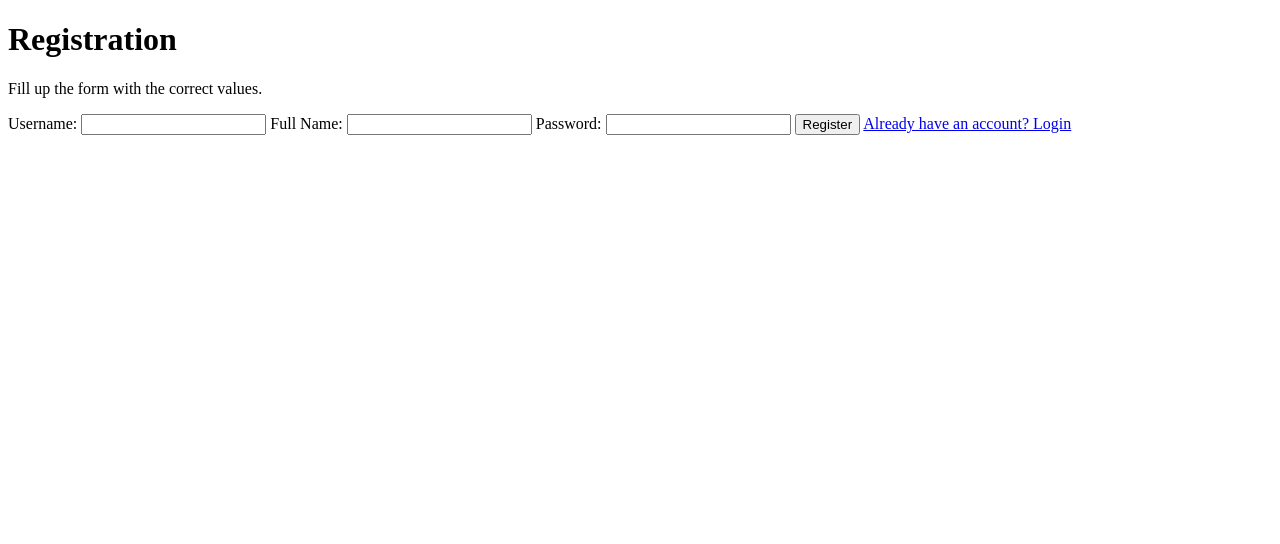
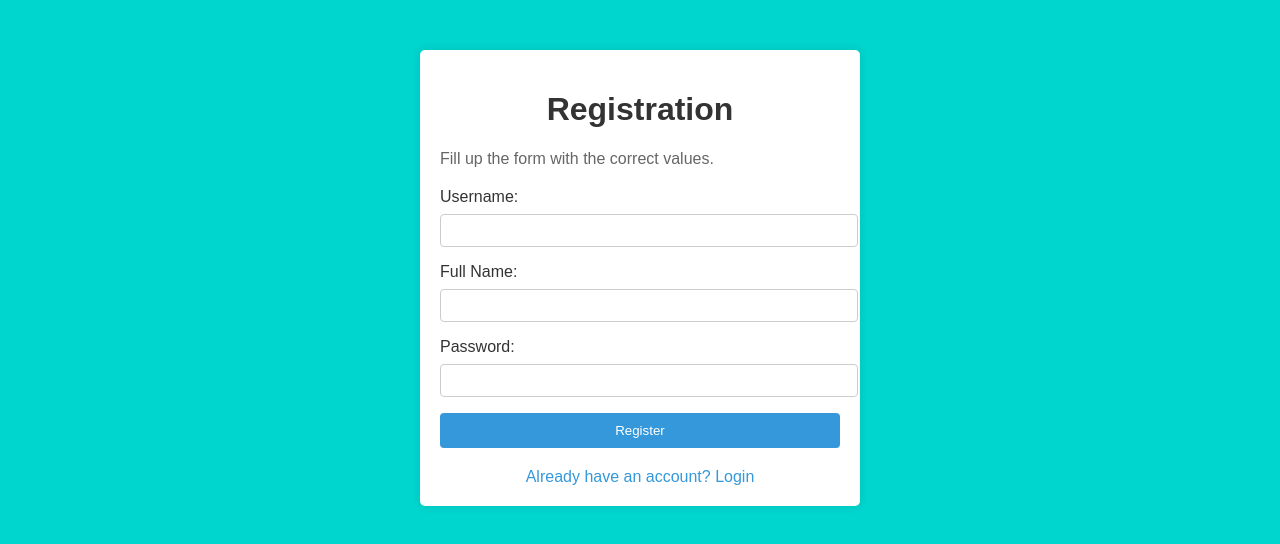
Before and after one commit to hansontram/microBlogLite, a plain HTML site: page microbloglite-capstone-starter-frontend/register/register.html in a window 1280 px wide. Drawn offline with Linux system fonts and the light colour scheme.

Commit message:
making styling changes

```diff
--- a/microbloglite-capstone-starter-frontend/register/register.css
+++ b/microbloglite-capstone-starter-frontend/register/register.css
@@ -0,0 +1,66 @@
+
+body {
+    font-family: 'Arial', sans-serif;
+    background-color: #00d5ce;
+    margin: 50px;
+    padding: 0;
+  }
+
+  .container {
+    max-width: 400px;
+    margin: 0 auto;
+    background-color: #ffffff;
+    padding: 20px;
+    border-radius: 5px;
+    box-shadow: 0 0 10px rgba(0, 0, 0, 0.1);
+  }
+
+  h1 {
+    text-align: center;
+    color: #333;
+  }
+
+  p {
+    margin-bottom: 20px;
+    color: #666;
+  }
+
+  label {
+    display: block;
+    margin-bottom: 8px;
+    color: #333;
+  }
+
+  input {
+    width: 100%;
+    padding: 8px;
+    margin-bottom: 16px;
+    border: 1px solid #ccc;
+    border-radius: 4px;
+  }
+
+  button {
+    width: 100%;
+    padding: 10px;
+    background-color: #3498db;
+    color: #fff;
+    border: none;
+    border-radius: 4px;
+    cursor: pointer;
+  }
+
+  button:hover {
+    background-color: #217dbb;
+  }
+
+  a {
+    display: block;
+    text-align: center;
+    margin-top: 20px;
+    color: #3498db;
+    text-decoration: none;
+  }
+
+  a:hover {
+    text-decoration: underline;
+  }
--- a/microbloglite-capstone-starter-frontend/register/register.html
+++ b/microbloglite-capstone-starter-frontend/register/register.html
@@ -25,7 +25,7 @@
 
           <button id="submit" type="submit">Register</button>
 
-          <a href="#">Already have an account? Login</a>
+          <a href="/index.html">Already have an account? Login</a>
         </div>
       </form>
     </div>
--- a/microbloglite-capstone-starter-frontend/services/auth-service.js
+++ b/microbloglite-capstone-starter-frontend/services/auth-service.js
@@ -47,7 +47,7 @@ class AuthService {
       .then((loginData) => {
         window.localStorage.setItem("login-data", JSON.stringify(loginData));
         window.location.assign(
-          "/posts/posts.html"
+          "git/posts/posts.html"
         ); // redirect
 
         return loginData;
```
